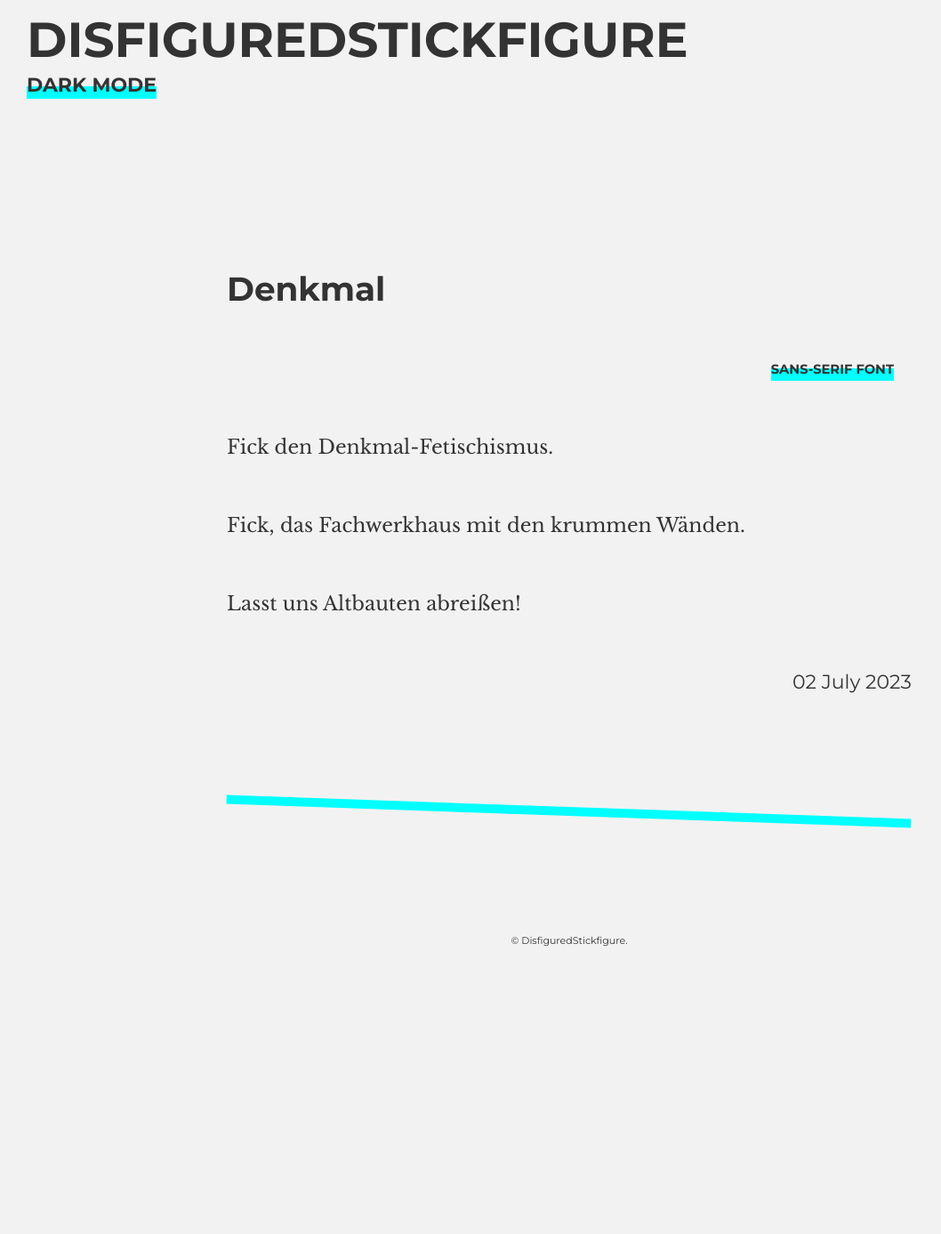
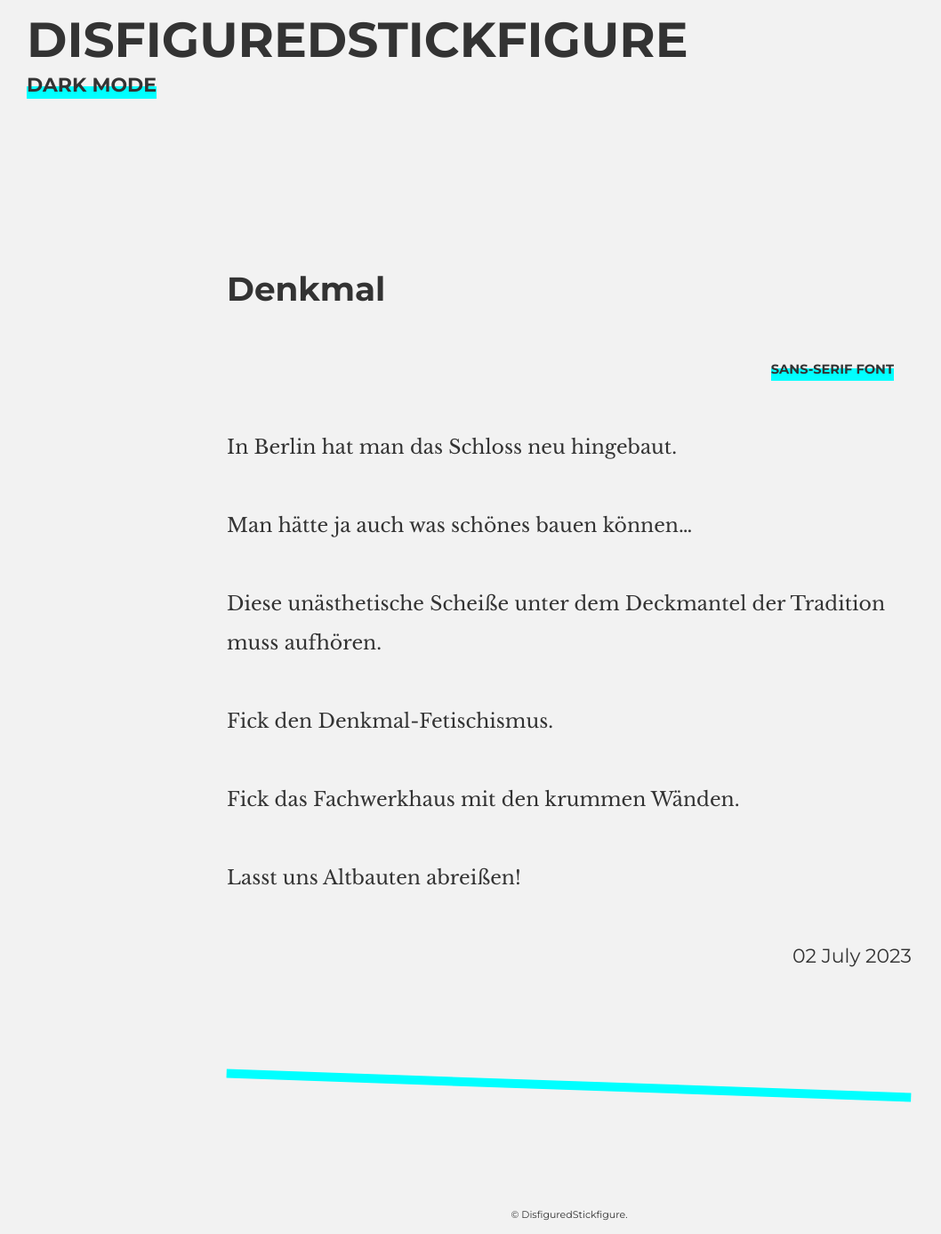
Before and after one commit to FPittelkow/DisfiguredStickfigure, a Jekyll site: the page built from _posts/2023-07-02-Denkmal.md, in a window 1280 px wide. Shown: the whole page at 89% size, without its empty margins (0-1058 px from the left). Built offline with Jekyll 4.4.1, drawn with Linux system fonts in a browser that asks for light colours; before the commit the page ends 1079 px from its top, so only the background shows below that.

Commit message:
u
Signed-off-by: fpittelkow <f.pittelkow@gmail.com>

```diff
--- a/_posts/2023-07-02-Denkmal.md
+++ b/_posts/2023-07-02-Denkmal.md
@@ -4,8 +4,15 @@ title: "Denkmal"
 date: 2023-07-02
 ---
 
+In Berlin hat man das Schloss neu hingebaut.
+
+Man hätte ja auch was schönes bauen können…
+
+Diese unästhetische Scheiße unter dem Deckmantel der Tradition muss aufhören.
+
+
 Fick den Denkmal-Fetischismus.
 
-Fick, das Fachwerkhaus mit den krummen Wänden.
+Fick das Fachwerkhaus mit den krummen Wänden.
 
 Lasst uns Altbauten abreißen!
```
